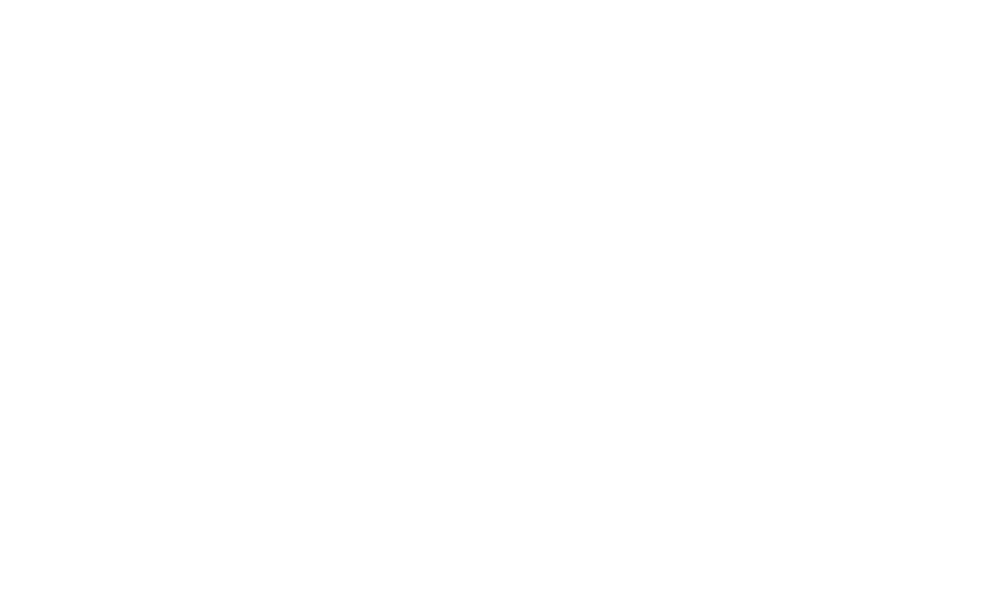
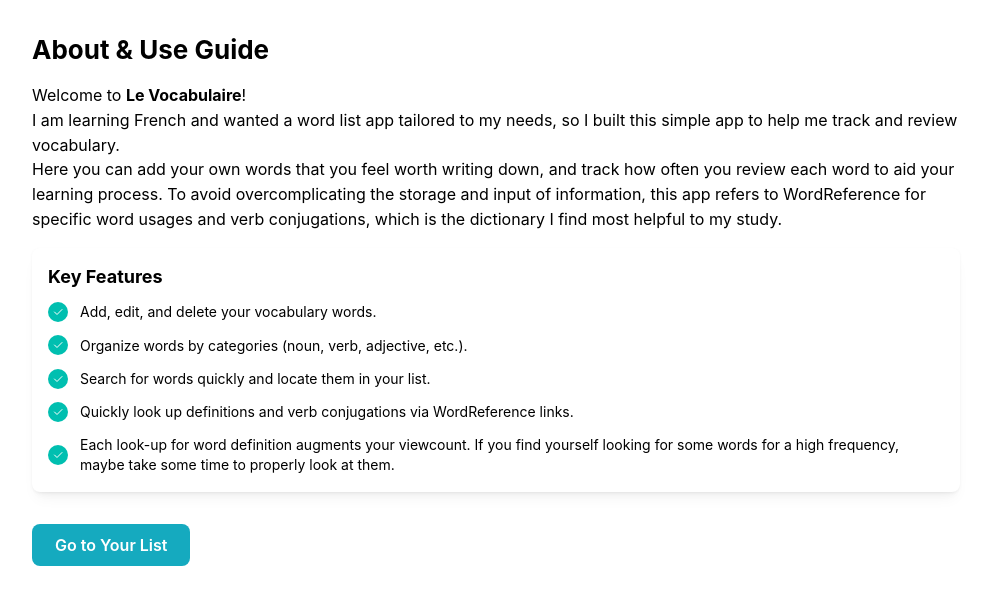
Before and after one commit to zihanz2025/vocab-list, a React (Create React App) app in the folder vocab-app/: page /about in a window 1280 px wide. Before the commit this address had no page. Shown: the top 604 px of the page, without its empty margins (144-1132 px from the left). Built offline with nearby package versions, Linux system fonts and the light colour scheme.

Commit message:
about page; style edit

```diff
--- a/vocab-app/src/App.js
+++ b/vocab-app/src/App.js
@@ -8,6 +8,7 @@
 import Signup from './component/Signup';
 import Login from './component/Login';
 import Listview from './component/Listview';
+import About from './component/About';
 
 function App() {
   const [user, setUser] = useState(null);
@@ -60,6 +61,10 @@
             element={user ? <Navigate to="/list" replace /> : <Welcome />}
           />
           <Route
+            path="about"
+            element={<About />}
+          />
+          <Route
             path="/signup"
             element={user ? <Navigate to="/list" replace /> : <Signup />}
           />
--- /dev/null
+++ b/vocab-app/src/component/About.js
@@ -0,0 +1,50 @@
+import { Container, Title, Text, List, ThemeIcon, Paper, Group, Button } from '@mantine/core';
+import { IconCheck } from '@tabler/icons-react';
+import { Link } from 'react-router-dom';
+
+export default function About() {
+  return (
+    <Container size="md" py="xl">
+      <Title order={2} mb="md">
+        About & Use Guide
+      </Title>
+
+      <Text mb="md">
+        Welcome to <strong>Le Vocabulaire</strong>!
+        <br />
+        I am learning French and wanted a word list app tailored to my needs, so I built this simple app to help me track and review vocabulary.
+        <br />
+        Here you can add your own words that you feel worth writing down, and track how often you review each word to aid your learning process. To avoid overcomplicating the storage
+        and input of information, this app refers to WordReference for specific word usages and verb conjugations, which is the dictionary I find most helpful to my study.
+      </Text>
+
+      <Paper shadow="sm" p="md" mb="xl">
+        <Title order={4} mb="sm">
+          Key Features
+        </Title>
+        <List
+          spacing="sm"
+          size="sm"
+          icon={
+            <ThemeIcon color="ocean" size={20} radius="xl">
+              <IconCheck size={12} />
+            </ThemeIcon>
+          }
+        >
+          <List.Item>Add, edit, and delete your vocabulary words.</List.Item>
+          <List.Item>Organize words by categories (noun, verb, adjective, etc.).</List.Item>
+          <List.Item>Search for words quickly and locate them in your list.</List.Item>
+          <List.Item>Quickly look up definitions and verb conjugations via WordReference links.</List.Item>
+          <List.Item>Each look-up for word definition augments your viewcount.
+            If you find yourself looking for some words for a high frequency, maybe take some time to properly look at them.</List.Item>
+        </List>
+      </Paper>
+
+      <Group position="center" mt="xl">
+        <Button component={Link} to="/" color="cyan" size="md">
+          Go to Your List
+        </Button>
+      </Group>
+    </Container>
+  );
+}
--- a/vocab-app/src/component/Listview.js
+++ b/vocab-app/src/component/Listview.js
@@ -1,12 +1,13 @@
 import { useEffect, useState, useRef } from 'react';
+import { Link } from 'react-router-dom';
 import { supabase } from '../supaBaseClient';
 import WordDetailModal from './WordDetailModal';
 import AddWordModal from './AddWordModal';
-import WordSearch from './wordSearch';
+import WordSearch from './SearchBar';
 import {Table, Paper, Button, Group, Text, Title, Container, ScrollArea, ActionIcon, Tooltip} from '@mantine/core';
 import { IconEdit, IconTrash } from '@tabler/icons-react';
 
-export default function Listview({ onLogout }) {
+export default function Listview() {
   const [words, setWords] = useState([]);
   const [categories, setCategories] = useState({});
   const [selectedWord, setSelectedWord] = useState(null);
@@ -16,14 +17,12 @@
   const scrollAreaRef = useRef(null);
   const rowRefs = useRef({});
 
-
-
-  // Fetch words
+  // Fetch words on initialization
   useEffect(() => {
     async function fetchWords() {
       const { data, error } = await supabase
         .from('user_words')
-        .select('id, word, view_count, notes, category_id')
+        .select('id, word, view_count, notes, category_id, created_at')
         .order('created_at', { ascending: false });
 
       if (error) console.log(error);
@@ -54,7 +53,7 @@
     );
   };
 
-  //click on verb category go to conjugation page on wordreference.com
+  //click on verb category to go to conjugation page on wordreference.com
   const goToConjugation = (word) => {
     window.open(
       `https://www.wordreference.com/conj/frverbs.aspx?v=${encodeURIComponent(word)}`,
@@ -91,7 +90,7 @@
   async function refreshWords() {
       const { data, error } = await supabase
         .from('user_words')
-        .select('id, word, view_count, notes, category_id')
+        .select('id, word, view_count, notes, category_id, created_at')
         .order('created_at', { ascending: false });
 
       if (error) console.log(error);
@@ -114,18 +113,55 @@
   return true;
 }
 
+// inside Listview component
+async function deleteWord(word) {
+  const confirmDelete = window.confirm("Are you sure you want to delete this word?");
+  if (!confirmDelete) return;
+
+  const { error } = await supabase
+    .from('user_words')
+    .delete()
+    .eq('id', word.id);
+
+  if (error) {
+    console.log("Failed to delete word:", error);
+  } else {
+    // remove the word from local state so UI updates immediately
+    setWords(words.filter(w => w.id !== word.id));
+  }
+}
+
+
 //cancel hightlight on scroll
 useEffect(() => {
   const handleScroll = () => setHighlightedId(null);
-  if (scrollAreaRef.current) {
-    scrollAreaRef.current.addEventListener('scroll', handleScroll);
+  const viewport = scrollAreaRef.current;
+  if (viewport) {
+    viewport.addEventListener('scroll', handleScroll);
   }
   return () => {
-    if (scrollAreaRef.current) {
-      scrollAreaRef.current.removeEventListener('scroll', handleScroll);
+    if (viewport) {
+      viewport.removeEventListener('scroll', handleScroll);
     }
   };
 }, []);
+
+// Logout function
+  const handleLogout = async () => {
+    const { error } = await supabase.auth.signOut();
+    if (error) console.log('Logout failed:', error);
+    else {
+      // Clear state
+      setWords([]);
+      setCategories({});
+      setSelectedWord(null);
+      setAddingWord(false);
+      setHighlightedId(null);
+      setExpandedRows(new Set());
+
+      window.location.href = '/';
+    }
+  };
 
   return (
     <div
@@ -140,25 +176,33 @@
       <Container size="lg" style={{ width: '80%' }}>
         <Group justify="space-between" mb="md">
           <Title order={2}>My Vocabulary List</Title>
-          <Button color="cyan" variant="outline" onClick={onLogout}>
+          <Group>
+            <Button component={Link} to="/about">
+              About
+            </Button>
+          <Button onClick={handleLogout}>
             Logout
           </Button>
+
+          </Group>
         </Group>
-        <Group justify="space-between" preventGrowOverflow ="true" mb="md">
-          <Button color="cyan" onClick={() => setAddingWord(true)}>
+        <Group justify="flex-end" preventGrowOverflow ="true" mb="md">
+          <Button onClick={() => setAddingWord(true)}>
             Add Word
           </Button>
           <WordSearch words={words} onLocateWord={locateWord} />
         </Group>
 
         <Paper shadow="sm" p="md" radius="md">
-          <ScrollArea ref={scrollAreaRef} style={{ height: 500 }}>
+          <ScrollArea viewportRef={scrollAreaRef} style={{ height: 500 }}>
             <Table highlightOnHover verticalSpacing="sm">
               <thead>
                 <tr>
                   <th style={{ textAlign: 'left' }}>Word</th>
+                  <th></th> {/* Category column */}
+                  <th style={{ textAlign: 'left' }}>Note</th>
                   <th style={{ textAlign: 'left' }}>Views</th>
-                  <th style={{ textAlign: 'left' }}>Note</th>
+                  <th style={{ textAlign: 'left' }}>Date Added</th>
                   <th></th> {/* Button column */}
                 </tr>
               </thead>
@@ -169,7 +213,8 @@
                     w.notes?.length > 50
                       ? w.notes.slice(0, 50) + '...'
                       : w.notes;
-                  const isVerb = cat?.name?.toLowerCase().includes('verb');
+                  const isVerb = cat?.name?.toLowerCase()==='verbe';
+                  const dateCreated = w.created_at ? w.created_at.substring(0,10): ''
 
                   return (
                     <tr
@@ -179,9 +224,10 @@
                         backgroundColor: highlightedId === w.id ? '#e0f7fa' : 'transparent',
                         transition: 'background-color 0.3s',
                         borderBottom: '1px solid #e0e0e0',
+                        margin: '4px 0',
                       }}
                     >
-                      <td style={{ textAlign: 'left' ,width : "20%"}}>
+                      <td style={{ textAlign: 'left' ,width : "15%"}}>
                         <Text
                           component="span"
                           c="blue"
@@ -191,7 +237,8 @@
                         >
                           {w.word}
                         </Text>
-                        {' - '}
+                      </td>
+                      <td style={{ textAlign: 'left' ,width : "5%"}}>
                         <Text
                           component="span"
                           c={isVerb ? 'green' : 'dimmed'}
@@ -204,11 +251,14 @@
                           {cat?.abbreviation || ''}
                         </Text>
                       </td>
+                      <td style={{ textAlign: 'left', cursor: 'pointer' , width : "55%", padding: '8px 16px'}} onClick={() => toggleRow(w.id)}>
+                        {expandedRows.has(w.id) ? w.notes : shortNote}
+                      </td>
                       <td style={{ textAlign: 'left' ,width : "5%"}}>{w.view_count}</td>
-                      <td style={{ textAlign: 'left', cursor: 'pointer' , width : "60%", padding: '8px 16px'}} onClick={() => toggleRow(w.id)}>
-                        {expandedRows.has(w.id) ? w.notes : shortNote}
+                      <td style={{ textAlign: 'left', width: "10%"}}>
+                        {dateCreated}
                         </td>
-                      <td style={{width : "15%"}}>
+                      <td style={{width : "10%"}}>
                         <Group justify="flex-end" gap="0.5rem">
                           <Tooltip label="Edit">
                           <ActionIcon
@@ -223,7 +273,7 @@
                           <ActionIcon
                           color="cyan"
                           variant="light"
-                          onClick={() => setSelectedWord(w)}
+                          onClick={() => deleteWord(w)}
                           >
                             <IconTrash size={16} />
                           </ActionIcon>
--- a/vocab-app/src/component/Welcome.js
+++ b/vocab-app/src/component/Welcome.js
@@ -15,19 +15,22 @@
       <Container size={480} px="md">
         <Paper withBorder shadow="sm" radius="md" p="xl" style={{ textAlign: 'center' }}>
           <Title order={1} mb="sm">
-            Welcome to VocabList
+            Le Vocabulaire
           </Title>
 
           <Text size="sm" c="dimmed" mb="md">
             Build your personalized French vocabulary list. <br />
-            Review, track, and expand your words easily.
+            Review, track, and expand easily.
           </Text>
 
           <Group justify="center" mt="xl">
+            <Button component={Link} to="/about" size="md">
+              About
+            </Button>
             <Button component={Link} to="/signup" size="md">
               Sign Up
             </Button>
-            <Button component={Link} to="/login" size="md" variant="outline">
+            <Button component={Link} to="/login" size="md">
               Login
             </Button>
           </Group>
```
Also changed, not shown: vocab-app/src/component/SearchBar.js (renamed from vocab-app/src/component/wordSearch.js).
